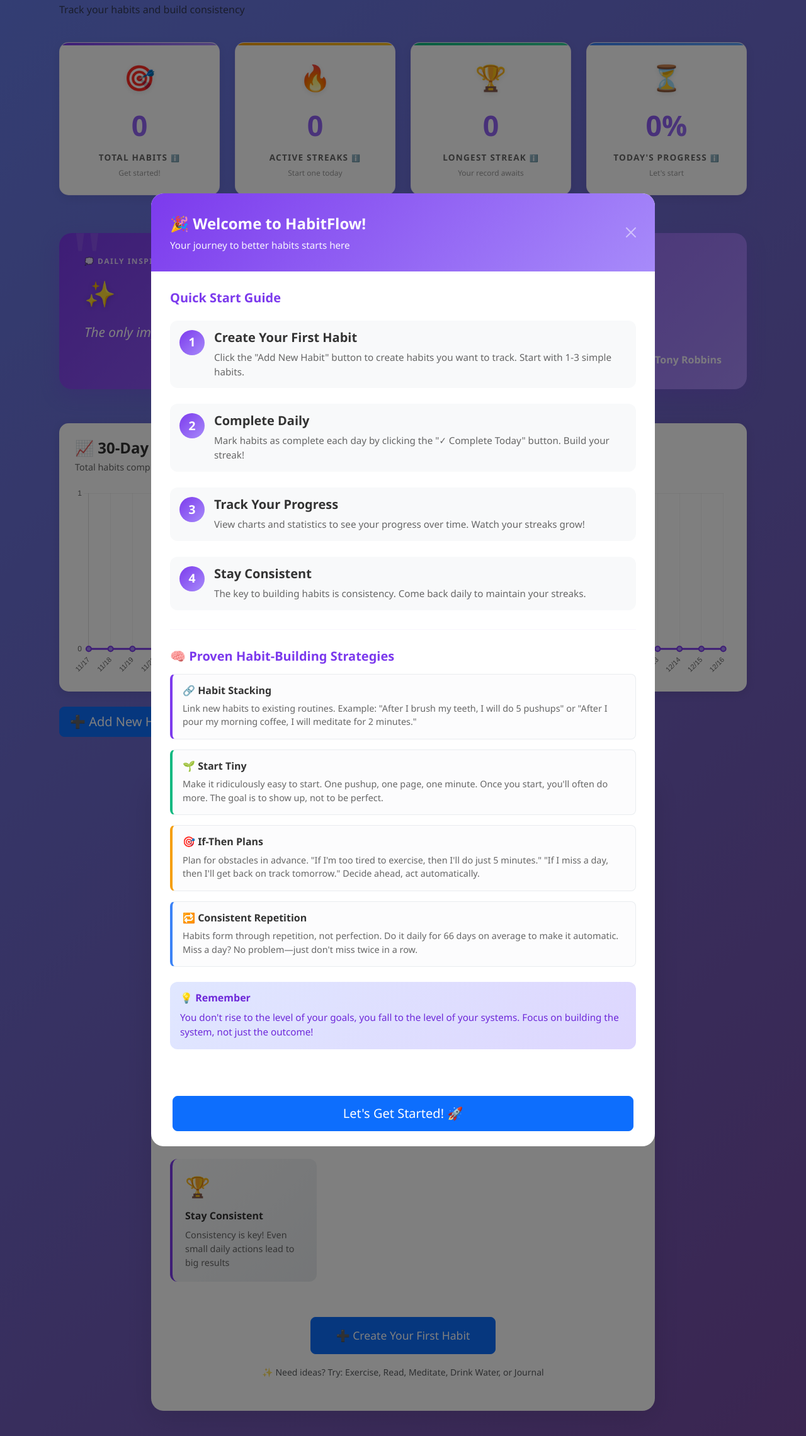
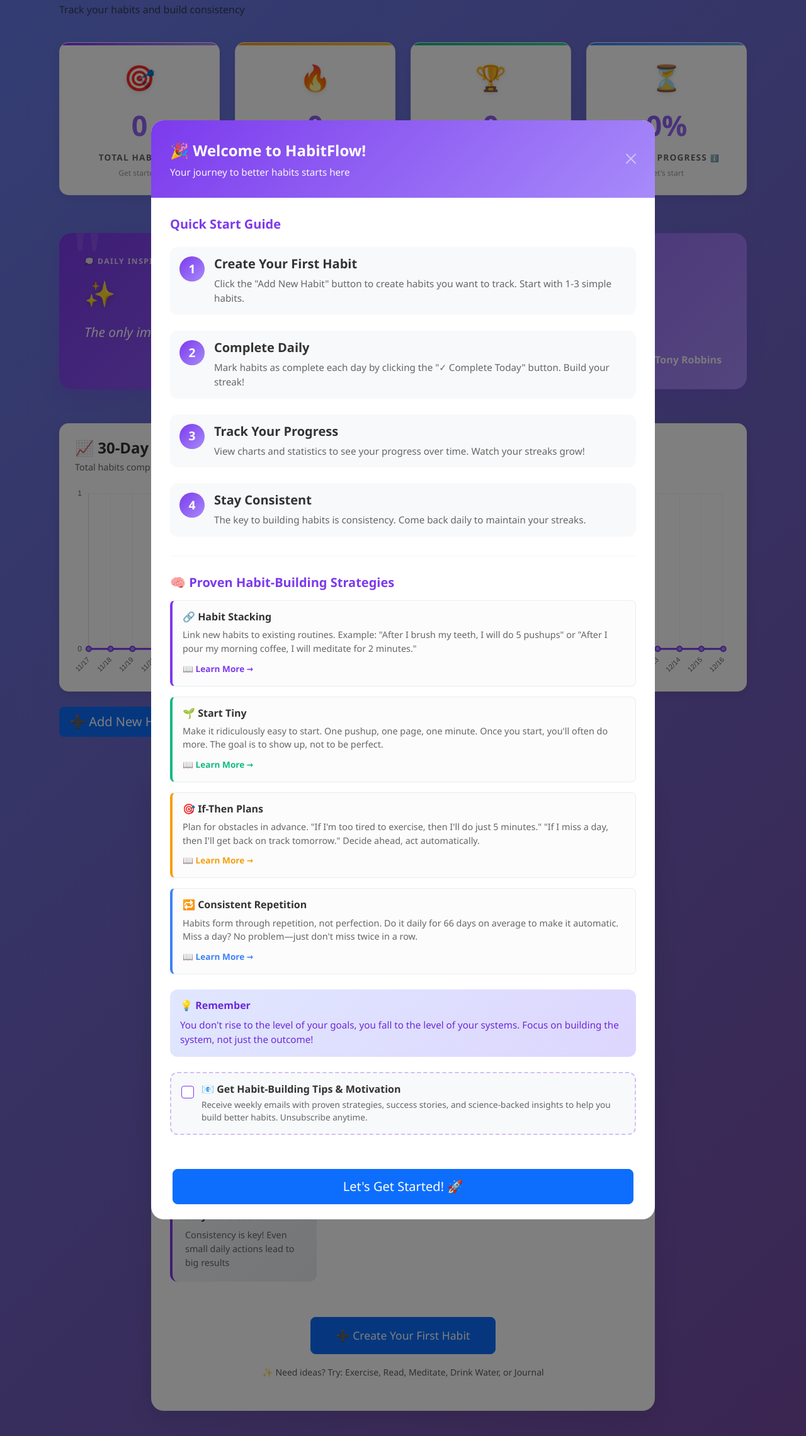
Before and after one commit to pav-vil/habit-tracker-app, a Flask app: page /habits/dashboard in a window 1280 px wide. Shown: the part 173-2453 px from the top of the page at 63% size. Run offline with Flask 3, Linux system fonts and the light colour scheme; the visitor is signed in with stand-in values (Sample User, id 1); data that the repository does not hold is empty; some libraries are stand-ins or nearby versions.

Commit message:
Add newsletter subscription and educational resource links
Newsletter Subscription Feature:
- Added newsletter_subscribed boolean field to User model
- Created auto-migration for newsletter_subscribed column
- Added newsletter checkbox to welcome modal
- Implemented /newsletter-subscribe API endpoint
- AJAX request saves preference on modal close

Newsletter UI:
- Dashed border box with purple accent
- 📧 Email icon for visual recognition
- Clear value proposition: "Get Habit-Building Tips & Motivation"
- Description: Weekly emails with strategies, stories, insights
- "Unsubscribe anytime" transparency
- Checkbox saves on "Let's Get Started" button click

Educational Resource Links:
Added "Learn More" links to all 4 habit-building strategies:

1. 🔗 Habit Stacking
   → James Clear: jamesclear.com/habit-stacking
   Purple link matching card color

2. 🌱 Start Tiny
   → BJ Fogg's Tiny Habits: tinyhabits.com/start/
   Green link matching card color

3. 🎯 If-Then Plans
   → James Clear: jamesclear.com/implementation-intentions
   Orange link matching card color

4. 🔁 Consistent Repetition
   → James Clear: jamesclear.com/new-habit
   Blue link matching card color

Link Styling:
- 📖 Book emoji icon
- Color-matched to strategy card border
- Opens in new tab (target="_blank")
- Security: rel="noopener noreferrer"
- Font weight: 600 (bold)
- Arrow indicator (→) for external link
- Font size: 0.85rem

Backend Implementation:
- POST /habits/newsletter-subscribe endpoint
- JSON request/response
- Updates current_user.newsletter_subscribed
- Error handling with rollback
- Returns success status

Database Migration:
- Auto-migrate adds newsletter_subscribed column
- Default: FALSE (not subscribed)
- NOT NULL constraint
- Runs on app startup for existing databases

User Experience:
- Checkbox defaults to unchecked (no spam)
- Only saves if user checks the box
- Links open authoritative sources (James Clear, BJ Fogg)
- Seamless integration with welcome flow
- No page reload needed

Educational Value:
- Links to world-class habit formation resources
- James Clear (Atomic Habits author)
- BJ Fogg (Stanford behavior scientist)
- Implementation intentions research
- Provides deeper learning opportunities

🤖 Generated with [Claude Code](https://claude.com/claude-code)

Co-Authored-By: Claude Sonnet 4.5 <noreply@anthropic.com>

```diff
--- a/habits.py
+++ b/habits.py
@@ -337,3 +337,24 @@ def archived():
     )
 
     return render_template('archived.html', habits=pagination.items, pagination=pagination)
+
+
+@habits_bp.route('/newsletter-subscribe', methods=['POST'])
+@login_required
+def newsletter_subscribe():
+    """Handle newsletter subscription preference."""
+    from flask import jsonify
+
+    try:
+        data = request.get_json()
+        subscribed = data.get('subscribed', False)
+
+        # Update user's newsletter preference
+        current_user.newsletter_subscribed = subscribed
+        db.session.commit()
+
+        return jsonify({'success': True, 'subscribed': subscribed})
+    except Exception as e:
+        print(f"[NEWSLETTER] Error updating subscription: {e}")
+        db.session.rollback()
+        return jsonify({'success': False, 'error': str(e)}), 500
--- a/models.py
+++ b/models.py
@@ -18,6 +18,7 @@ class User(UserMixin, db.Model):
     email = db.Column(db.String(120), unique=True, nullable=False, index=True)
     password_hash = db.Column(db.String(255), nullable=False)  # Increased from 150 to 255 for scrypt hashes
     timezone = db.Column(db.String(50), default='UTC', nullable=False)
+    newsletter_subscribed = db.Column(db.Boolean, default=False, nullable=False)  # Newsletter subscription status
     created_at = db.Column(db.DateTime, default=datetime.utcnow, nullable=False)
 
     habits = db.relationship(
--- a/templates/dashboard.html
+++ b/templates/dashboard.html
@@ -859,30 +859,42 @@
 
                     <div class="alert alert-light mb-3" style="border-left: 4px solid #7c3aed; border-radius: 8px;">
                         <h6 style="color: #333; font-weight: 600; margin-bottom: 8px;">🔗 Habit Stacking</h6>
-                        <p class="mb-0" style="color: #666; font-size: 0.9rem;">
+                        <p style="color: #666; font-size: 0.9rem; margin-bottom: 8px;">
                             Link new habits to existing routines. Example: "After I brush my teeth, I will do 5 pushups" or "After I pour my morning coffee, I will meditate for 2 minutes."
                         </p>
+                        <a href="https://jamesclear.com/habit-stacking" target="_blank" rel="noopener noreferrer" style="font-size: 0.85rem; color: #7c3aed; text-decoration: none; font-weight: 600;">
+                            📖 Learn More →
+                        </a>
                     </div>
 
                     <div class="alert alert-light mb-3" style="border-left: 4px solid #10b981; border-radius: 8px;">
                         <h6 style="color: #333; font-weight: 600; margin-bottom: 8px;">🌱 Start Tiny</h6>
-                        <p class="mb-0" style="color: #666; font-size: 0.9rem;">
+                        <p style="color: #666; font-size: 0.9rem; margin-bottom: 8px;">
                             Make it ridiculously easy to start. One pushup, one page, one minute. Once you start, you'll often do more. The goal is to show up, not to be perfect.
                         </p>
+                        <a href="https://tinyhabits.com/start/" target="_blank" rel="noopener noreferrer" style="font-size: 0.85rem; color: #10b981; text-decoration: none; font-weight: 600;">
+                            📖 Learn More →
+                        </a>
                     </div>
 
                     <div class="alert alert-light mb-3" style="border-left: 4px solid #f59e0b; border-radius: 8px;">
                         <h6 style="color: #333; font-weight: 600; margin-bottom: 8px;">🎯 If-Then Plans</h6>
-                        <p class="mb-0" style="color: #666; font-size: 0.9rem;">
+                        <p style="color: #666; font-size: 0.9rem; margin-bottom: 8px;">
                             Plan for obstacles in advance. "If I'm too tired to exercise, then I'll do just 5 minutes." "If I miss a day, then I'll get back on track tomorrow." Decide ahead, act automatically.
                         </p>
+                        <a href="https://jamesclear.com/implementation-intentions" target="_blank" rel="noopener noreferrer" style="font-size: 0.85rem; color: #f59e0b; text-decoration: none; font-weight: 600;">
+                            📖 Learn More →
+                        </a>
                     </div>
 
                     <div class="alert alert-light" style="border-left: 4px solid #3b82f6; border-radius: 8px;">
                         <h6 style="color: #333; font-weight: 600; margin-bottom: 8px;">🔁 Consistent Repetition</h6>
-                        <p class="mb-0" style="color: #666; font-size: 0.9rem;">
+                        <p style="color: #666; font-size: 0.9rem; margin-bottom: 8px;">
                             Habits form through repetition, not perfection. Do it daily for 66 days on average to make it automatic. Miss a day? No problem—just don't miss twice in a row.
                         </p>
+                        <a href="https://jamesclear.com/new-habit" target="_blank" rel="noopener noreferrer" style="font-size: 0.85rem; color: #3b82f6; text-decoration: none; font-weight: 600;">
+                            📖 Learn More →
+                        </a>
                     </div>
 
                     <div class="alert alert-info mt-4" style="background: linear-gradient(135deg, #e0e7ff 0%, #ddd6fe 100%); border: none; border-radius: 12px;">
@@ -891,9 +903,22 @@
                             You don't rise to the level of your goals, you fall to the level of your systems. Focus on building the system, not just the outcome!
                         </p>
                     </div>
+
+                    <!-- Newsletter Subscription -->
+                    <div class="mt-4 p-3" style="background: #f8f9fa; border-radius: 12px; border: 2px dashed rgba(124, 58, 237, 0.3);">
+                        <div class="d-flex align-items-start">
+                            <input type="checkbox" id="newsletterCheckbox" class="form-check-input mt-1" style="cursor: pointer; width: 20px; height: 20px; border-color: #7c3aed;">
+                            <label for="newsletterCheckbox" style="cursor: pointer; margin-left: 12px; flex: 1;">
+                                <h6 style="color: #333; font-weight: 600; margin-bottom: 5px;">📧 Get Habit-Building Tips & Motivation</h6>
+                                <p style="color: #666; font-size: 0.85rem; margin-bottom: 0;">
+                                    Receive weekly emails with proven strategies, success stories, and science-backed insights to help you build better habits. Unsubscribe anytime.
+                                </p>
+                            </label>
+                        </div>
+                    </div>
                 </div>
                 <div class="modal-footer" style="border: none; padding: 20px 30px;">
-                    <button type="button" class="btn btn-primary btn-lg w-100" data-bs-dismiss="modal" style="padding: 12px;">
+                    <button type="button" class="btn btn-primary btn-lg w-100" data-bs-dismiss="modal" style="padding: 12px;" onclick="saveNewsletterPreference()">
                         Let's Get Started! 🚀
                     </button>
                 </div>
@@ -910,6 +935,29 @@ document.addEventListener('DOMContentLoaded', function() {
     const tooltipTriggerList = document.querySelectorAll('[data-bs-toggle="tooltip"]');
     const tooltipList = [...tooltipTriggerList].map(tooltipTriggerEl => new bootstrap.Tooltip(tooltipTriggerEl));
 });
+
+// Save newsletter preference
+function saveNewsletterPreference() {
+    const checkbox = document.getElementById('newsletterCheckbox');
+    if (checkbox && checkbox.checked) {
+        // Send to backend to update user preference
+        fetch('/habits/newsletter-subscribe', {
+            method: 'POST',
+            headers: {
+                'Content-Type': 'application/json',
+                'X-CSRFToken': '{{ csrf_token() }}'
+            },
+            body: JSON.stringify({ subscribed: true })
+        })
+        .then(response => response.json())
+        .then(data => {
+            if (data.success) {
+                console.log('Newsletter subscription saved');
+            }
+        })
+        .catch(error => console.error('Error saving newsletter preference:', error));
+    }
+}
 
 // Show welcome modal for new users (no habits)
 {% if not habits %}
```
Also changed, not shown: auto_migrate.py (+14 -0 lines).
